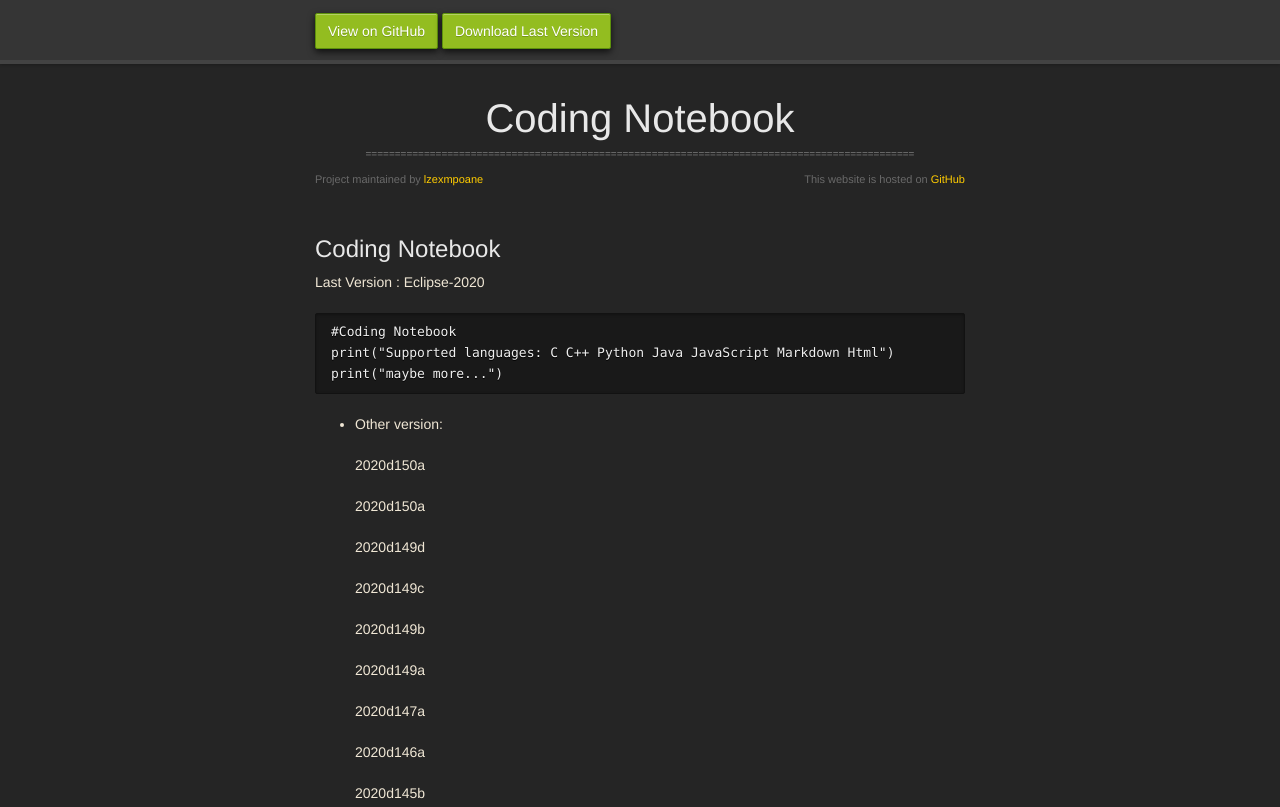
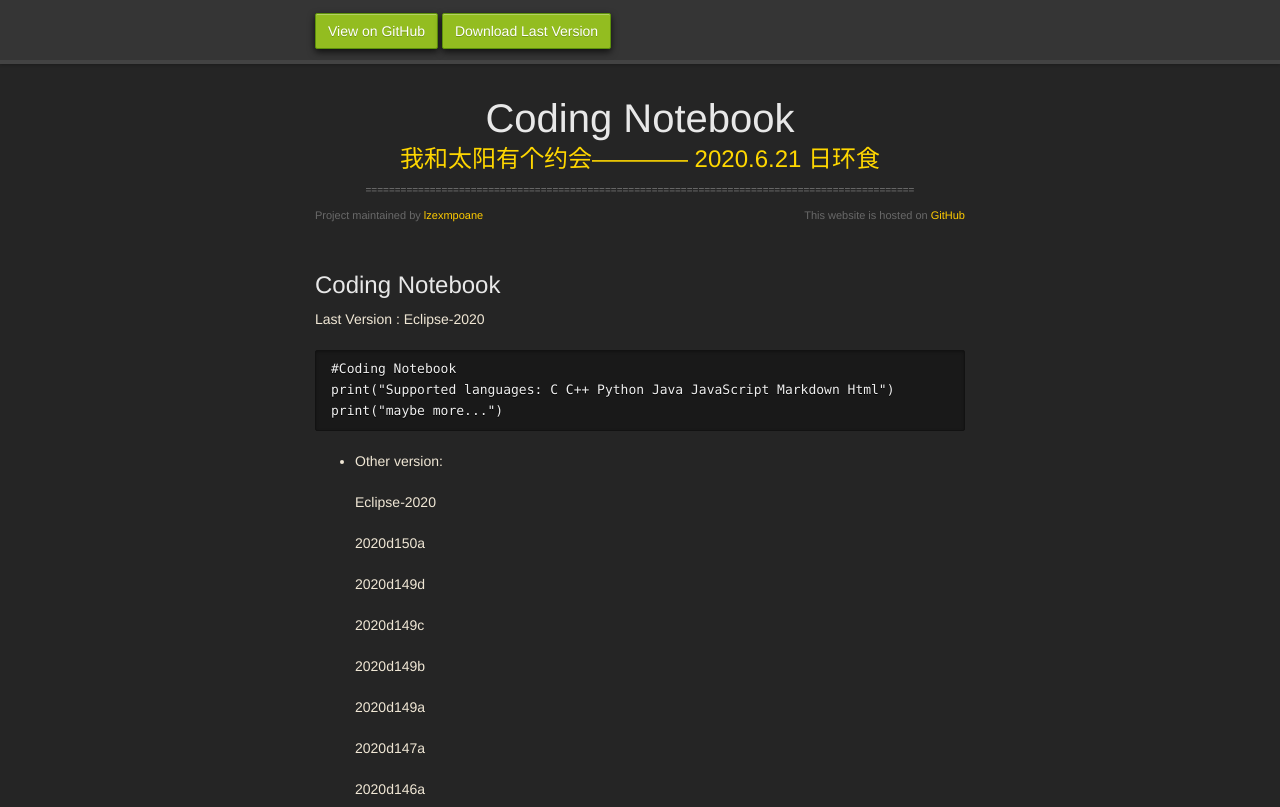
Before and after one commit to lzexmpoane/CodingNotebook, a plain HTML site: page index.html in a window 1280 px wide. Shown: the top 807 px of the page. Drawn offline with nearby package versions, Linux system fonts and the light colour scheme; a web font is replaced by a local one.

Commit message:
Eclipse-2020

```diff
--- a/index.html
+++ b/index.html
@@ -53,6 +53,7 @@
 			<section>
 				<div id="title">
 		          <h1>Coding Notebook</h1>
+		          <h2 style="text-align: center;color: gold">我和太阳有个约会———— 2020.6.21 日环食</h2>
 		          <span></span>
 		          <p style="color: gray;font-size: 10px;text-align: center;">==============================================================================================</p>
 		          <span class="credits left">Project maintained by <a href="https://github.com/lzexmpoane">lzexmpoane</a></span>
@@ -67,7 +68,7 @@ print("maybe more...")</code></pre></div>
 				<ul>
 					<li>
 						<p>Other version:</p>
-						<a style="color: #f0e7d5;" href="./scr/CodingNotebookCE/Eclipse-2020.exe" download="Eclipse-2020.exe">2020d150a</a>
+						<a style="color: #f0e7d5;" href="./scr/CodingNotebookCE/Eclipse-2020.exe" download="Eclipse-2020.exe">Eclipse-2020</a>
 						<p></p>
 						<a style="color: #f0e7d5;" href="./scr/CodingNotebookCE/2020d150a.exe" download="CodingNotebookCE.exe">2020d150a</a>
 						<p></p>
```
